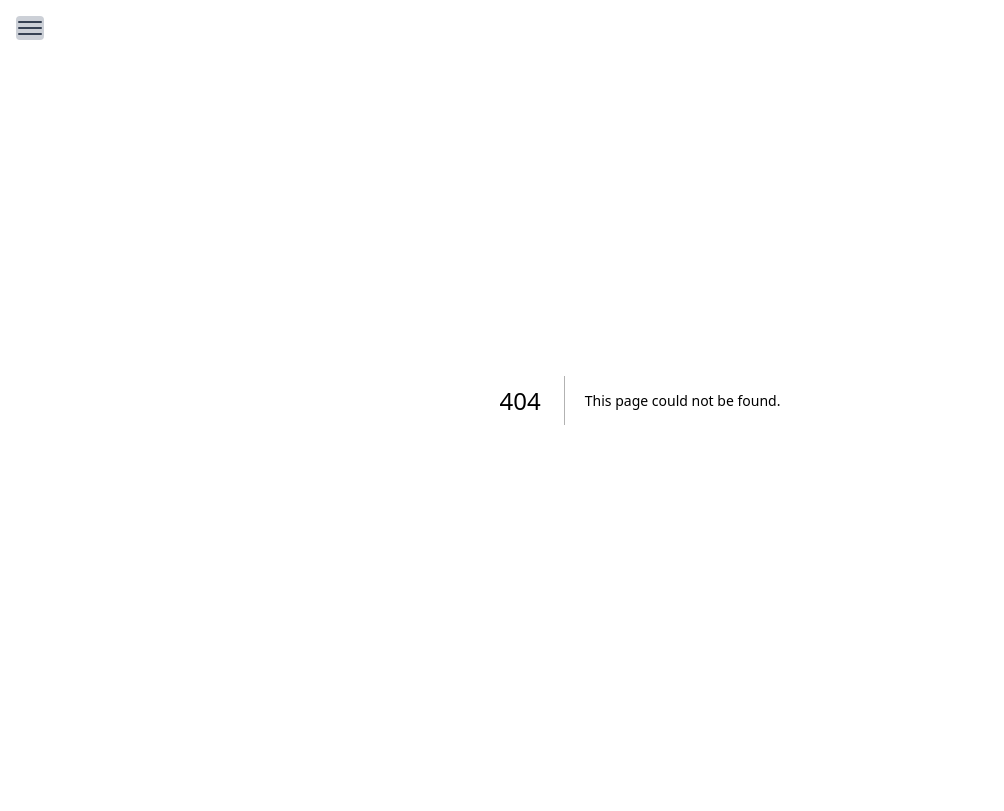
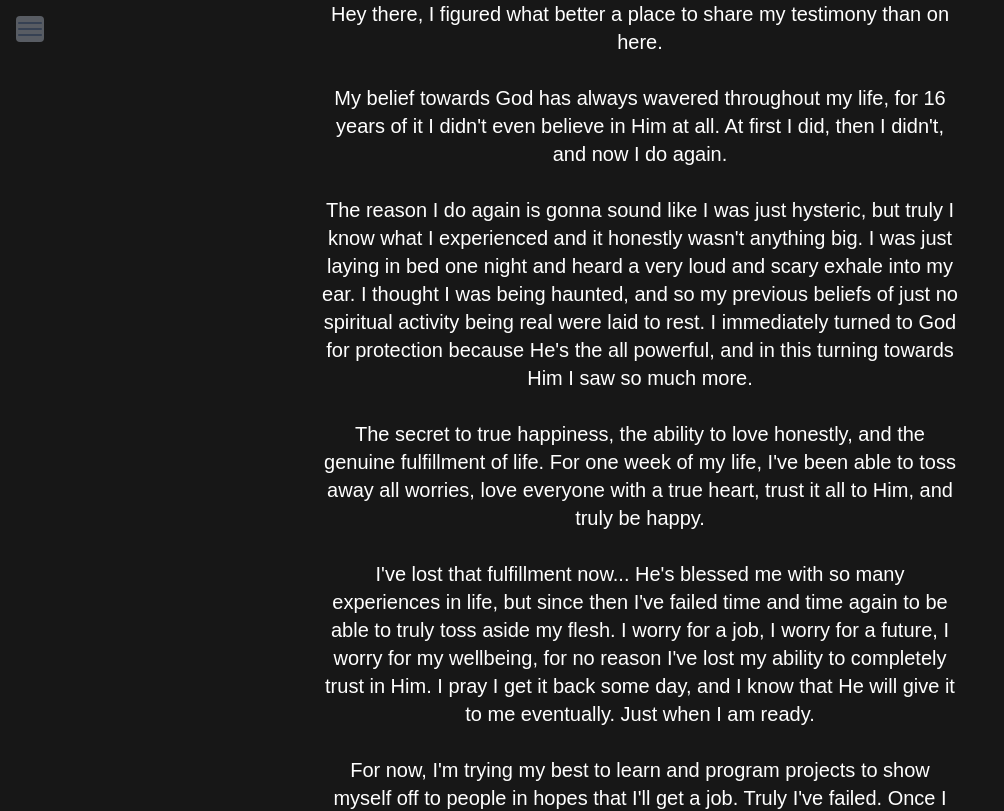
Before and after one commit to agtivi/keller-bytes, a Next.js app: page /testimony in a window 1280 px wide. Before the commit this address had no page. Shown: the top 811 px of the page, without its empty margins (0-1004 px from the left). Built offline with nearby package versions, Linux system fonts and the light colour scheme.

Commit message:
Made testimony and started on gravity

```diff
--- a/src/app/components/self/Hamburger.jsx
+++ b/src/app/components/self/Hamburger.jsx
@@ -22,7 +22,7 @@ export const Hamburger = () => {
       </div>
       <button
         onClick={handleClick}
-        className={`fixed top-4 left-4 z-50 flex flex-col bg-gray-400/50 rounded w-7 h-6 justify-center items-center`}
+        className={`fixed top-4 left-4 z-50 flex flex-col bg-gray-400/50 rounded w-7 h-6.5 justify-center items-center`}
       >
         <span
           className={`bg-gray-700 block transition-all duration-300 ease-out h-0.5 w-6 rounded-sm ${
--- a/src/app/components/self/HamburgerList.jsx
+++ b/src/app/components/self/HamburgerList.jsx
@@ -6,7 +6,9 @@ export const HamburgerList = () => {
             <li className="text-black">
                 <Link href="/home">Home</Link>
             </li>
-            <li className="text-black">Item 2</li>
+            <li className="text-black">
+                <Link href="/gravity">Gravity</Link>
+            </li>
             <li className="text-black">Item 3</li>
         </ul>
     );
--- /dev/null
+++ b/src/app/gravity/page.tsx
@@ -0,0 +1,20 @@
+import Link from "next/link";
+
+
+export default function Gravity(){
+
+    return(
+        <div className="text-center text-lg pl-40 pr-40">
+            <div className="h-[30vh] pt-30 content-center text-xl">
+                For this page I'm gonna follow a video where the youtuber <em>kavan</em> simulates gravity in C++. Being the newbie I am, I'll try to do the same on here utilizing
+                Next.js.
+                <br/><Link href="https://www.youtube.com/watch?v=_YbGWoUaZg0&ab_channel=kavan" className="text-blue-400 underline"> Here's the link to his video</Link>
+            </div>
+            <div>
+                The first thing he does is creates a new window to display his simulations, so I'll try to do the same. Kavan utilizes OpenGL to run simulations, but since
+                I'm trying to run everything on this website, I went and found out that there's also WebGL which hopefully does the same thing!
+                <br/><Link href="https://developer.mozilla.org/en-US/docs/Web/API/WebGL_API/Tutorial/Getting_started_with_WebGL" className="text-blue-400 underline"> Link </Link>
+            </div>
+        </div>
+    )
+}
--- a/src/app/home/page.tsx
+++ b/src/app/home/page.tsx
@@ -3,6 +3,7 @@ import Image from "next/image";
 import SplitText from "../components/reactbits/SplitText";
 import TronBackground from "../components/self/Tron";
 import { useRef, useState, useEffect } from 'react'
+import Link from "next/link";
 
 export default function Home() {
   const containerRef = useRef(null)
@@ -21,12 +22,12 @@ export default function Home() {
 
   return (
     <div className="grid min-h-screen font-[family-name:var(--font-geist-sans)]">
-      <div className={`text-center content-center sm:items-start translate-all duration-500 ease-in-out ${titleFullHeight ? "h-full" : "h-[100vh]"} text-4xl font-bodoni-moda`}>
+      <div className={`text-center content-center sm:items-start translate-all duration-800 ease-in-out ${titleFullHeight ? "h-full" : "h-[100vh]"} text-4xl font-bodoni-moda`}>
         <SplitText
           text="Welcome to KellerBytes"
           className="text-4xl font-bodoni-moda text-center h-[5vh] z-20"
-          delay={80}
-          duration={1}
+          delay={100}
+          duration={2}
           ease="power3.out"
           splitType="chars"
           from={{ opacity: 0, y: 40 }}
@@ -37,11 +38,11 @@ export default function Home() {
           onLetterAnimationComplete={handleAnimationComplete}
         />
       </div>
-      <div className={`grid grid-cols-2 translation-all duration-700 ease-in-out`}
+      <div className={`grid grid-cols-2 translation-all duration-900 ease-in-out`}
             style={{ paddingTop: titleFullHeight ? '0px' : '100vh' }}
       >
-        <div className="text-center content-center ml-20">
-          <div className="bg-gray-600 rounded-xl text-xl">
+        <div className="text-center content-center">
+          <div className="bg-gray-600 rounded-xl transition-all ml-20 mr-10 text-[18px] hover:text-xl hover:ml-15 hover:mr-0">
             <div className="pt-3 pr-3 pl-3 pb-3">
               Hey there, my name's Anthony Keller and I'm a 2025 graduate from The Ohio State University with a B.S. in Computer Science and Engineering.
               Here on the right, you can see my loving parents and I after I completed the Order of the Engineer ceremony!
@@ -49,16 +50,17 @@ export default function Home() {
               <br/>
               I made this website to gain some experience with web development and some smaller projects, so feel free to explore and see any cool features
               I might have added!
-              <div className="text-2xl text-center">
+              <br/>
+              <Link className="text-2xl text-center" href="../testimony">
                 And may God be with you ✟
-              </div>
+              </Link>
             </div>
           </div>
         </div>
         <div className="flex items-center h-180 justify-center">
-          <div className="w-130">
+          <div className="">
             <Image
-              className="rounded-4xl"
+              className="rounded-4xl transition-all w-130 hover:w-150"
               src="/order-of-engineer.jpg"
               alt="Order of Engineer post-ceremony with parents"
               width="600"
--- /dev/null
+++ b/src/app/testimony/page.tsx
@@ -0,0 +1,29 @@
+import Link from "next/link";
+
+export default function Testimony() {
+    return (
+        <div className="h-[100vh] content-center text-center pl-80 pr-80 text-xl">
+            Hey there, I figured what better a place to share my testimony than on here.
+            <br/><br/>
+            My belief towards God has always wavered throughout my life, for 16 years of it I didn't even believe in Him at all. At first I did, then I didn't, and now I do again.
+            <br/><br/>
+            The reason I do again is gonna sound like I was just hysteric, but truly I know what I experienced and it honestly wasn't anything big. I was just laying in bed one
+            night and heard a very loud and scary exhale into my ear. I thought I was being haunted, and so my previous beliefs of just no spiritual activity being real were laid
+            to rest. I immediately turned to God for protection because He's the all powerful, and in this turning towards Him I saw so much more.
+            <br/><br/>
+            The secret to true happiness, the ability to love honestly, and the genuine fulfillment of life. For one week of my life, I've been able to toss away all worries,
+            love everyone with a true heart, trust it all to Him, and truly be happy.
+            <br/><br/>
+            I've lost that fulfillment now... He's blessed me with so many experiences in life, but since then I've failed time and time again
+            to be able to truly toss aside my flesh. I worry for a job, I worry for a future, I worry for my wellbeing, for no reason I've lost my ability to completely trust in
+            Him. I pray I get it back some day, and I know that He will give it to me eventually. Just when I am ready.
+            <br/><br/>
+            For now, I'm trying my best to learn and program projects to show myself off to people in hopes that I'll get a job. Truly I've failed. Once I gain the heart to do
+            this, not for other people's attention and recognition of my abilities, but for my own genuine love of programming and software development,
+            then I will regain my spot alongside Him in happiness and fulfillment. For now though, I struggle. If you've read this through the whole way, thank you for reading and
+            taking the time to learn a little bit about God's presence in my life. May He touch your life in some manner to bless you, or show you a blessing He's done for
+            you. And no matter who you are, just know you are truly loved, if not by anyone else in this world... then most certainly by
+            {" "}<Link href="https://www.biblegateway.com/passage/?search=Matthew%205&version=NIV" className="text-gray-400 font-bold">Him.</Link>
+        </div>
+    );
+};
```
